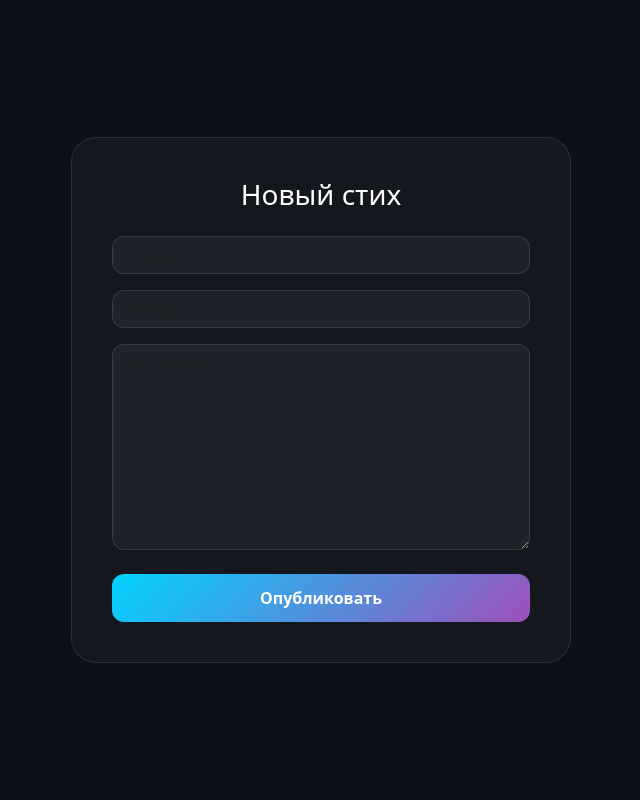
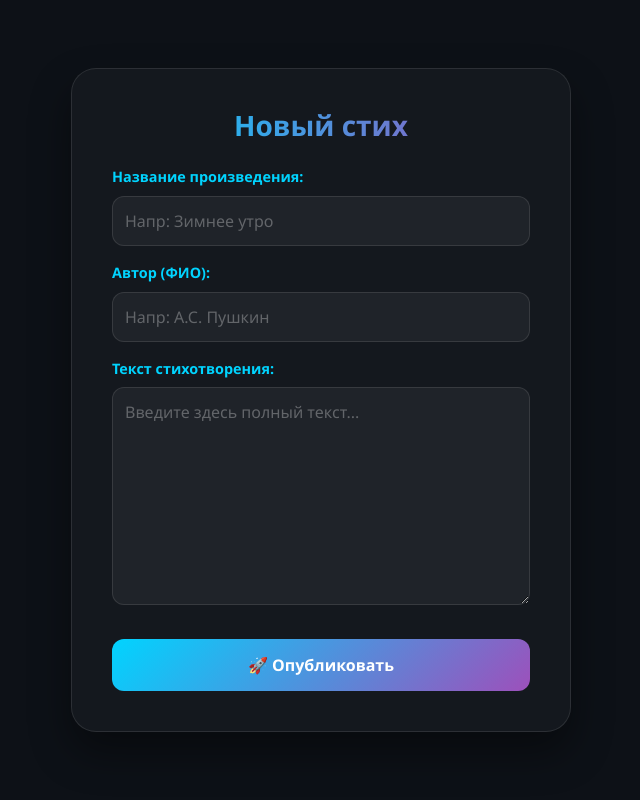
Before and after one commit to zynqff/ssalfatest, a FastAPI app: page /poem/add in a window 1280 px wide. Shown: the whole page, without its empty margins (319-959 px from the left). Run offline with FastAPI, Linux system fonts and the light colour scheme.

Commit message:
Update add_poem.html

```diff
--- a/templates/add_poem.html
+++ b/templates/add_poem.html
@@ -2,23 +2,70 @@
 <html lang="ru">
 <head>
     <meta charset="UTF-8">
+    <meta name="viewport" content="width=device-width, initial-scale=1.0">
     <title>Добавить стих</title>
     <link href="https://cdn.jsdelivr.net/npm/bootstrap@5.3.0/dist/css/bootstrap.min.css" rel="stylesheet">
     <style>
-        body { background: #0d1117; color: white; display: flex; align-items: center; min-height: 100vh; }
-        .glass-form { background: rgba(255, 255, 255, 0.03); border: 1px solid rgba(255, 255, 255, 0.1); border-radius: 25px; padding: 40px; width: 100%; max-width: 500px; margin: auto; }
-        .form-control { background: rgba(255,255,255,0.05) !important; color: white !important; border: 1px solid rgba(255,255,255,0.1) !important; border-radius: 12px; }
-        .btn-pub { background: linear-gradient(135deg, #00d4ff, #9d50bb); border: none; color: white; padding: 12px; font-weight: 700; border-radius: 12px; }
+        :root { --accent: #00d4ff; --secondary: #9d50bb; }
+        body { background: #0d1117; color: white; display: flex; align-items: center; min-height: 100vh; font-family: 'Segoe UI', sans-serif; }
+
+        .glass-form {
+            background: rgba(255, 255, 255, 0.03);
+            border: 1px solid rgba(255, 255, 255, 0.1);
+            border-radius: 25px;
+            padding: 40px;
+            width: 100%;
+            max-width: 500px;
+            margin: auto;
+            box-shadow: 0 20px 40px rgba(0,0,0,0.4);
+        }
+
+        h3 { font-weight: 800; background: linear-gradient(to right, var(--accent), var(--secondary)); -webkit-background-clip: text; -webkit-text-fill-color: transparent; }
+
+        /* Подписи полей */
+        .form-label { color: var(--accent); font-size: 0.9rem; font-weight: 600; margin-bottom: 8px; display: block; }
+
+        .form-control {
+            background: rgba(255,255,255,0.05) !important;
+            color: white !important;
+            border: 1px solid rgba(255,255,255,0.1) !important;
+            border-radius: 12px;
+            padding: 12px;
+        }
+
+        .form-control::placeholder { color: rgba(255,255,255,0.3); }
+
+        .btn-pub {
+            background: linear-gradient(135deg, var(--accent), var(--secondary));
+            border: none;
+            color: white;
+            padding: 14px;
+            font-weight: 700;
+            border-radius: 12px;
+            margin-top: 10px;
+        }
     </style>
 </head>
 <body>
     <div class="glass-form">
         <h3 class="text-center mb-4">Новый стих</h3>
         <form action="/poem/add" method="post">
-            <input type="text" name="title" class="form-control mb-3" placeholder="Название" required>
-            <input type="text" name="author" class="form-control mb-3" placeholder="Автор" required>
-            <textarea name="content" class="form-control mb-4" rows="8" placeholder="Текст стиха..." required></textarea>
-            <button type="submit" class="btn btn-pub w-100">Опубликовать</button>
+            <div class="mb-3">
+                <label class="form-label">Название произведения:</label>
+                <input type="text" name="title" class="form-control" placeholder="Напр: Зимнее утро" required>
+            </div>
+
+            <div class="mb-3">
+                <label class="form-label">Автор (ФИО):</label>
+                <input type="text" name="author" class="form-control" placeholder="Напр: А.С. Пушкин" required>
+            </div>
+
+            <div class="mb-4">
+                <label class="form-label">Текст стихотворения:</label>
+                <textarea name="content" class="form-control" rows="8" placeholder="Введите здесь полный текст..." required></textarea>
+            </div>
+
+            <button type="submit" class="btn btn-pub w-100">🚀 Опубликовать</button>
         </form>
     </div>
 </body>
```
